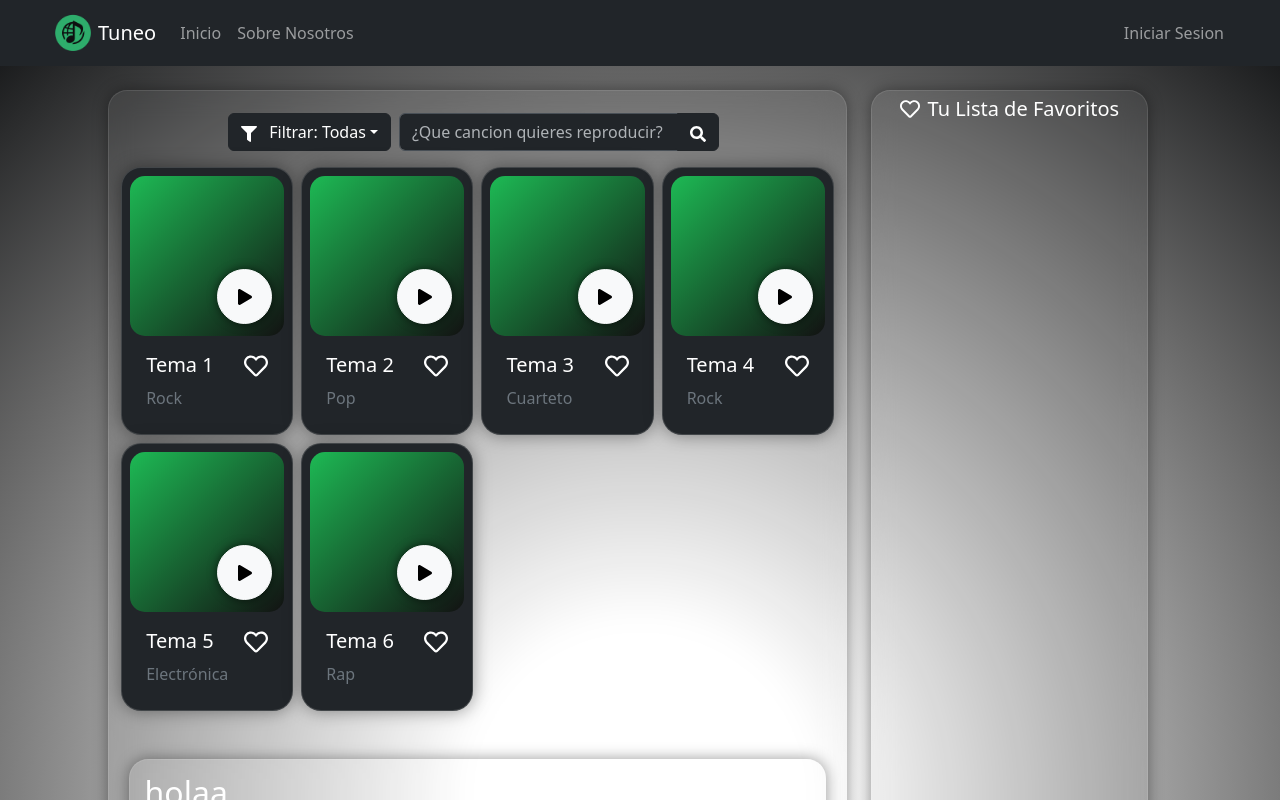
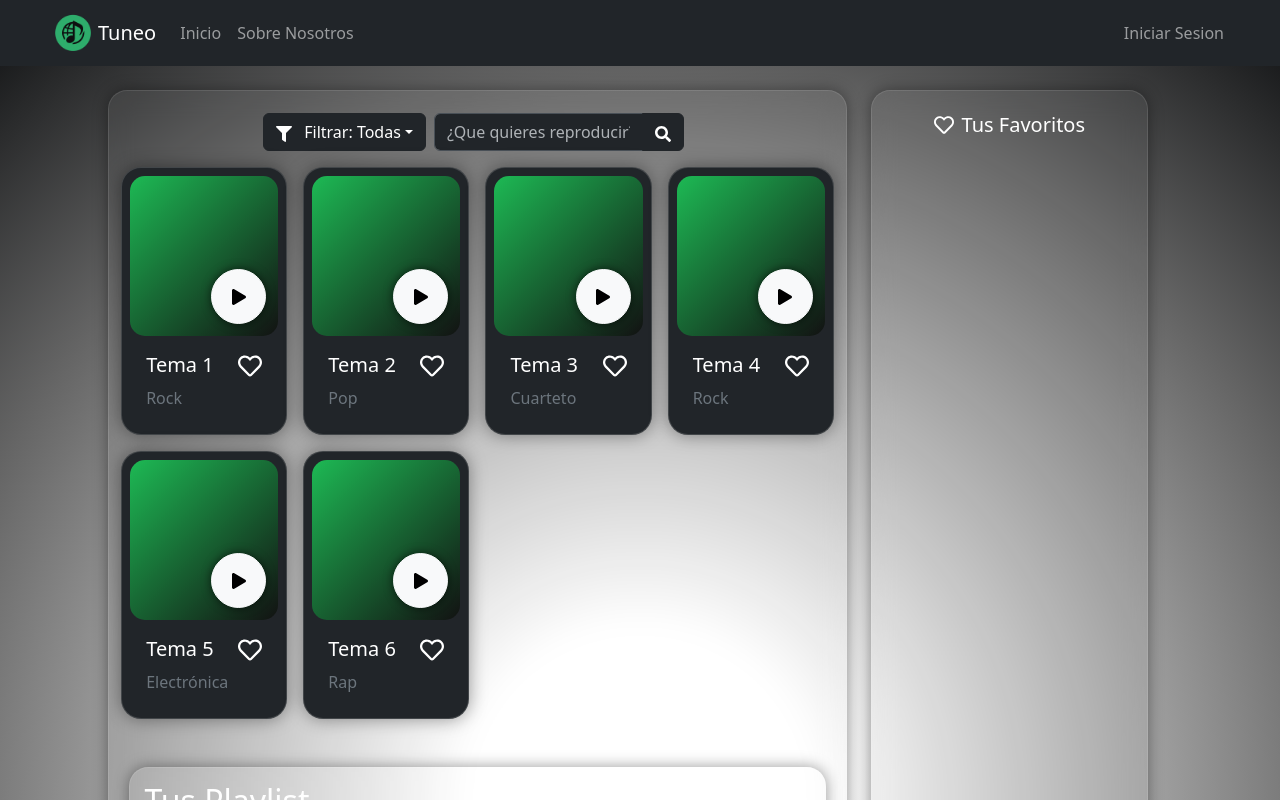
Before and after one commit to LynxWiLd/Proyecto-Modulo2-G1, a React (Vite) app: page /userPage in a window 1280 px wide. Shown: the top 800 px of the page. Built offline with nearby package versions, Linux system fonts and the light colour scheme.

Commit message:
Cambios esteticos menores, preparando para agregar el array canciones

```diff
--- a/src/components/pages/UserPage.jsx
+++ b/src/components/pages/UserPage.jsx
@@ -7,10 +7,9 @@ import {
   Button,
   InputGroup,
 } from "react-bootstrap";
-import { FaFilter, FaRegHeart, FaUserPlus, FaSearch } from "react-icons/fa";
+import { FaFilter, FaRegHeart, FaSearch } from "react-icons/fa";
 import { useNavigate } from "react-router-dom";
 import { useState } from "react";
-import { useAuth } from "../routes/AuthContext";
 import SongCard from "../services/SongCard";
 import "../styles/guest.css"; // IMPORTANTE
 
@@ -69,7 +68,7 @@ const UserPage = () => {
             <InputGroup className="guest-search mx-2">
               {/* Campo de entrada de texto */}
               <FormControl
-                placeholder="¿Que cancion quieres reproducir?"
+                placeholder="¿Que quieres reproducir?"
                 aria-label="Buscador de música"
               />
               {/* Botón de búsqueda */}
@@ -79,7 +78,7 @@ const UserPage = () => {
             </InputGroup>
           </div>
           {/*Principal*/}
-          <Row className="g-2">
+          <Row className="g-3">
             {cancionesFiltradas.map((song) => (
               <SongCard
                 key={song.id}
@@ -91,7 +90,7 @@ const UserPage = () => {
           </Row>
           {/* Listas */}
           <div className="guest-glass mt-5 mx-2">
-            <h2 className="m-2">holaa</h2>
+            <h2 className="m-2">Tus Playlist</h2>
             <Row className="g-2">
               {cancionesFiltradas.map((song) => (
                 <SongCard
@@ -106,9 +105,9 @@ const UserPage = () => {
         </div>
         {/*Lista de favoritos*/}
         <div className="d-none d-md-block col-md-4 col-lg-3 guest-glass mx-md-4">
-          <h5 className="text-center">
+          <h5 className="text-center mt-3">
             <FaRegHeart className="me-2 mb-1" />
-            Tu Lista de Favoritos
+            Tus Favoritos
           </h5>
         </div>
       </Row>
--- a/src/components/styles/guest.css
+++ b/src/components/styles/guest.css
@@ -1,5 +1,4 @@
 /* FILTRO */
-
 .guest-filter-toggle {
   background: rgba(255, 255, 255, 0.1) !important;
   border: 1px solid rgba(255, 255, 255, 0.2) !important;
@@ -24,5 +23,5 @@
 
 /*Buscador*/
 .guest-search{
-  max-width: 320px;
+  max-width: 250px;
 }
```
